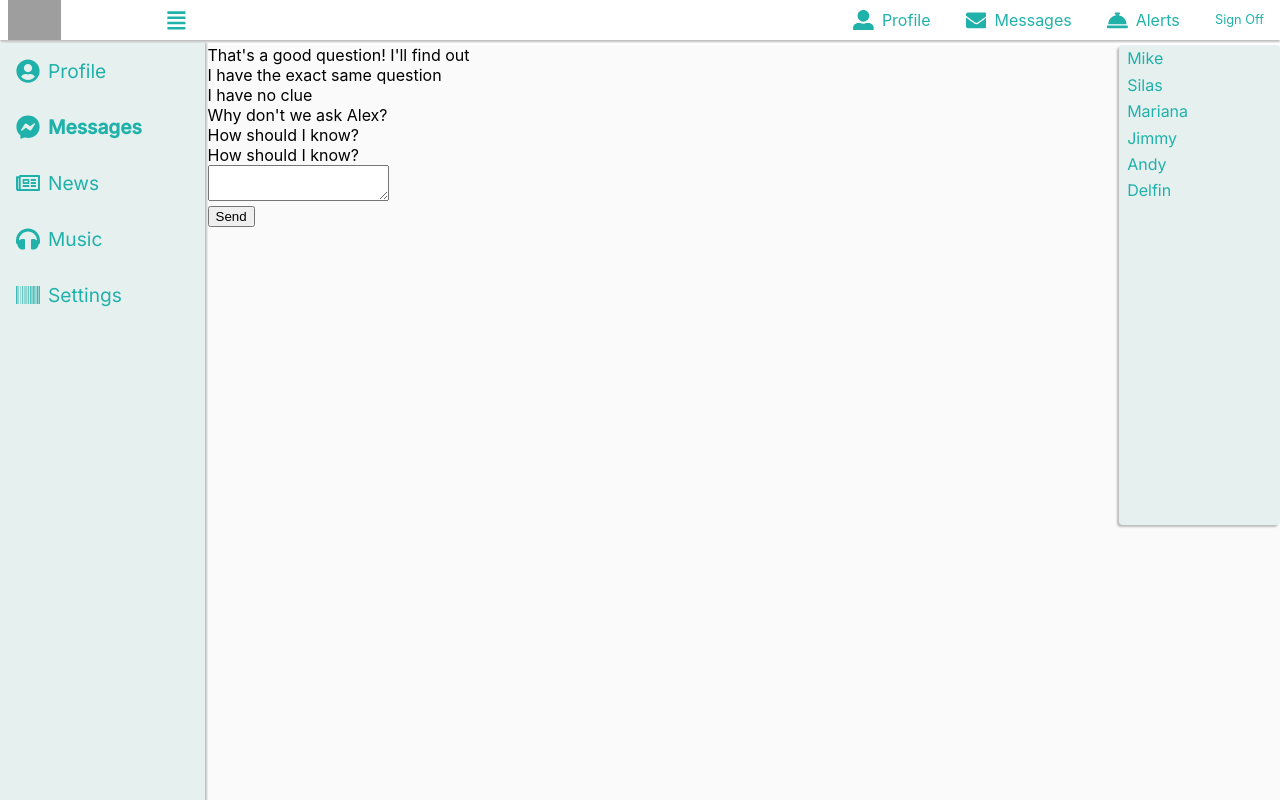
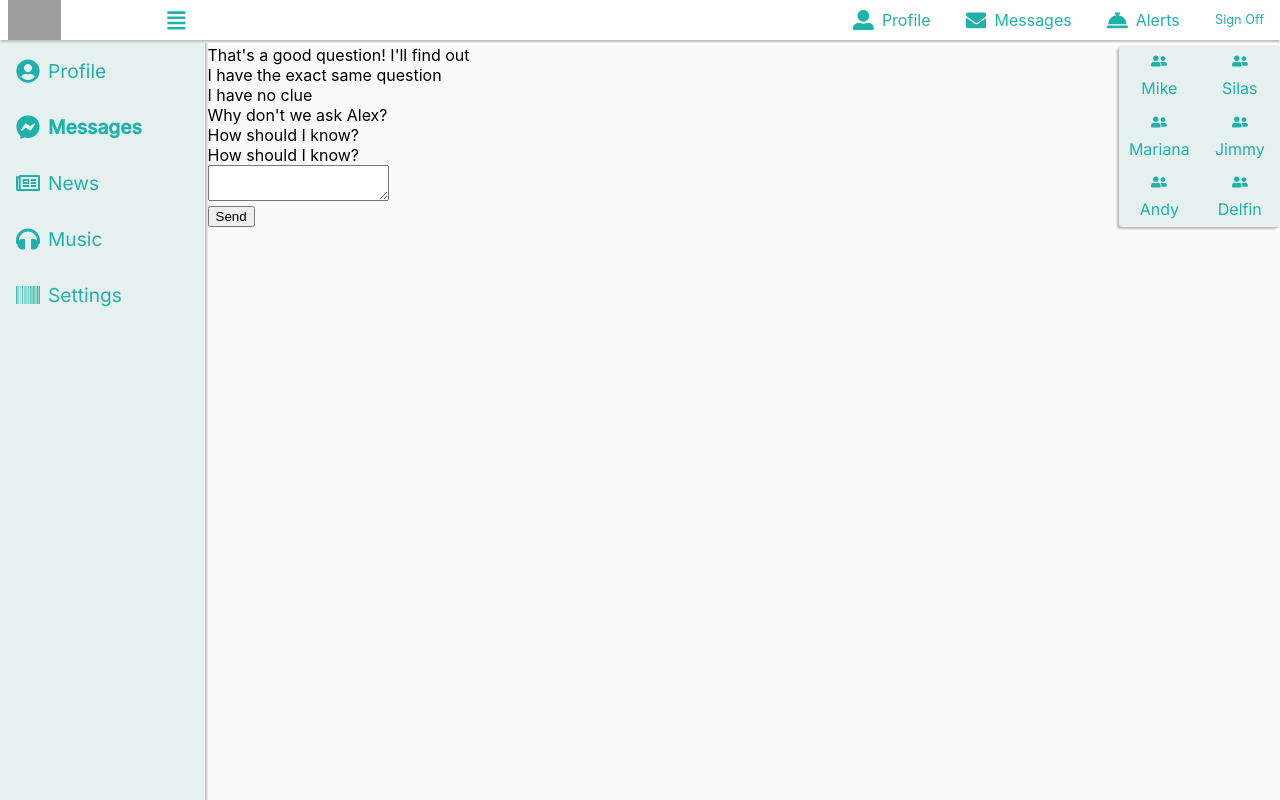
Before and after one commit to Sergey-Kupchik/Social_Media, a React (Create React App) app in the folder my-app/: page /dialogs in a window 1280 px wide. Shown: the top 800 px of the page. Built offline with nearby package versions, Linux system fonts and the light colour scheme; grey boxes are pictures that could not be loaded.

Commit message:
added new css to navBar#2

```diff
--- a/my-app/src/components/Dialogs/Dialog/Dialogue.tsx
+++ b/my-app/src/components/Dialogs/Dialog/Dialogue.tsx
@@ -1,6 +1,7 @@
 import React from 'react';
 import {NavLink} from 'react-router-dom';
 import styles from '../Dialogues.module.css';
+import { FaUserFriends } from "react-icons/fa";
 
 
 export type DialogWithFriend = {
@@ -8,7 +9,12 @@ export type DialogWithFriend = {
     name: string
 }
 const Dialogue: React.FC<DialogWithFriend> = (props) => {
-    return <div className={styles.dialog}><NavLink to={'/dialogs/' + props.id}> {props.name} </NavLink></div>
+    return (<div className={styles.dialog}>
+        <NavLink to={'/dialogs/' + props.id}>
+            <FaUserFriends className={styles.friends_avatar}/>
+            <span>{props.name}</span>
+        </NavLink>
+    </div>)
 }
 
 export default Dialogue;
--- a/my-app/src/components/Dialogs/Dialogues.module.css
+++ b/my-app/src/components/Dialogs/Dialogues.module.css
@@ -68,16 +68,25 @@
 }
 .usersList{
     background-color:var(--lightGreen);
-    min-height: 60vh;
+    /*min-height: 60vh;*/
     flex: 0 0 15%;
     border-radius: 4px;
     -webkit-box-shadow: -2px 2px 2px 0px rgba(189,189,189,1);
     -moz-box-shadow: -2px 2px 2px 0px rgba(189,189,189,1);
     box-shadow: -2px 2px 2px 0px rgba(189,189,189,1);
+    display: flex;
+    flex-wrap: wrap;
+    justify-content: center;
+    /*align-items: center;*/
 
 }
+.usersList div{
+    flex: 0 0 50%;
+}
+
 .dialog{
     display: flex;
+
 }
 .dialog:hover {
     background-color:var(--white);
@@ -91,6 +100,14 @@
     text-decoration: none;
     padding: 0.2rem 0.5rem;
     flex: 1;
+    text-align: center;
+    display: flex;
+    flex-wrap: wrap;
+    align-items: center;
+    justify-content: center;
+}
+.dialog a span{
+    flex: 0 0 100%;
 }
 .dialog a:hover{
 font-weight: bold;
--- a/my-app/src/components/Navbar/Navbar.module.css
+++ b/my-app/src/components/Navbar/Navbar.module.css
@@ -7,9 +7,9 @@
     background-color: var(--lightGreen);
     display: flex;
     flex-direction: column;
-    -webkit-box-shadow: 2px 0px 2px 0px rgba(189,189,189,1);
-    -moz-box-shadow: 2px 0px 2px 0px rgba(189,189,189,1);
-    box-shadow: 2px 0px 2px 0px rgba(189,189,189,1);
+    -webkit-box-shadow: 2px 0px 2px 0px rgba(189, 189, 189, 1);
+    -moz-box-shadow: 2px 0px 2px 0px rgba(189, 189, 189, 1);
+    box-shadow: 2px 0px 2px 0px rgba(189, 189, 189, 1);
 }
 
 
@@ -17,22 +17,30 @@
     display: flex;
     justify-content: flex-start;
 }
+
 .item:hover {
-background-color: var(--white)}
+    background-color: var(--white);
+    font-weight: bold;
+
+}
+
 .item a {
     color: var(--primery);
-    font-family:  'Inter', sans-serif;
+    font-family: 'Inter', sans-serif;
     font-size: 1.2rem;
     text-decoration: none;
 }
+
 .item a.active {
     font-weight: bold;
 }
-.item_value{
+
+.item_value {
     margin-left: 0.5rem;
 }
-.navLink{
+
+.navLink {
     display: flex;
     flex: 0 0 100%;
-    padding: 1rem ;
+    padding: 1rem;
 }
```
